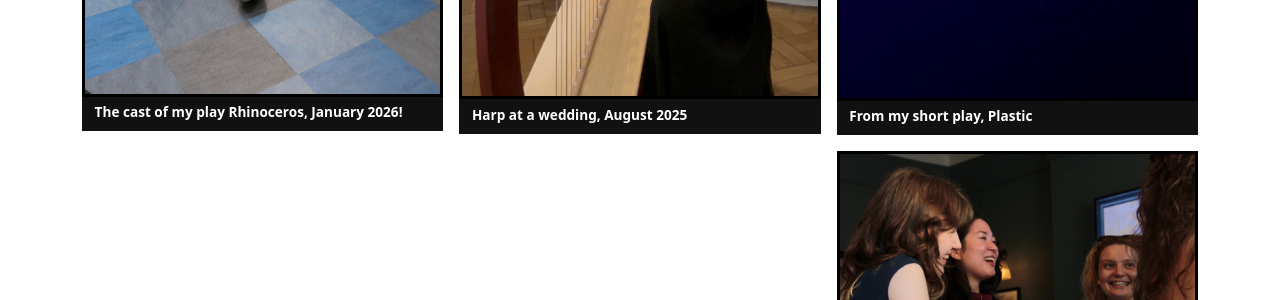
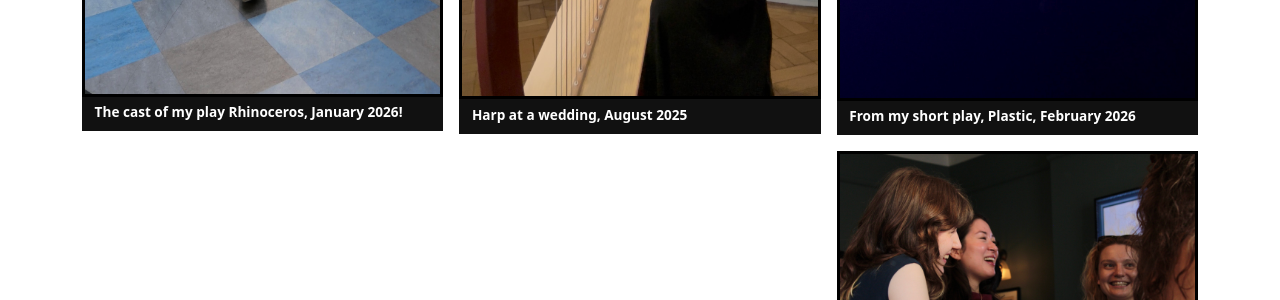
Before and after one commit to jasminelx/jasminelx.github.io, a Jekyll site: the page built from other.html, in a window 1280 px wide and 900 px high, scrolled down 696 px. Shown: the part 154-454 px from the top of the window. Built offline with Jekyll 4.4.1, drawn with Linux system fonts in a browser that asks for light colours.

Commit message:
Update caption for plastic play image

```diff
--- a/_data/other.yml
+++ b/_data/other.yml
@@ -16,7 +16,7 @@ photos:
     caption: Harp at a wedding, August 2025
   - src: /img/plastic.jpg
     alt: A scene from my short play Plastic, February 2026
-    caption: From my short play, Plastic
+    caption: From my short play, Plastic, February 2026
   - src: /img/mixer.jpg
     alt: Me at LIaiSE's first mixer
     caption: LIaiSE's first mixer, July 2026!
```
